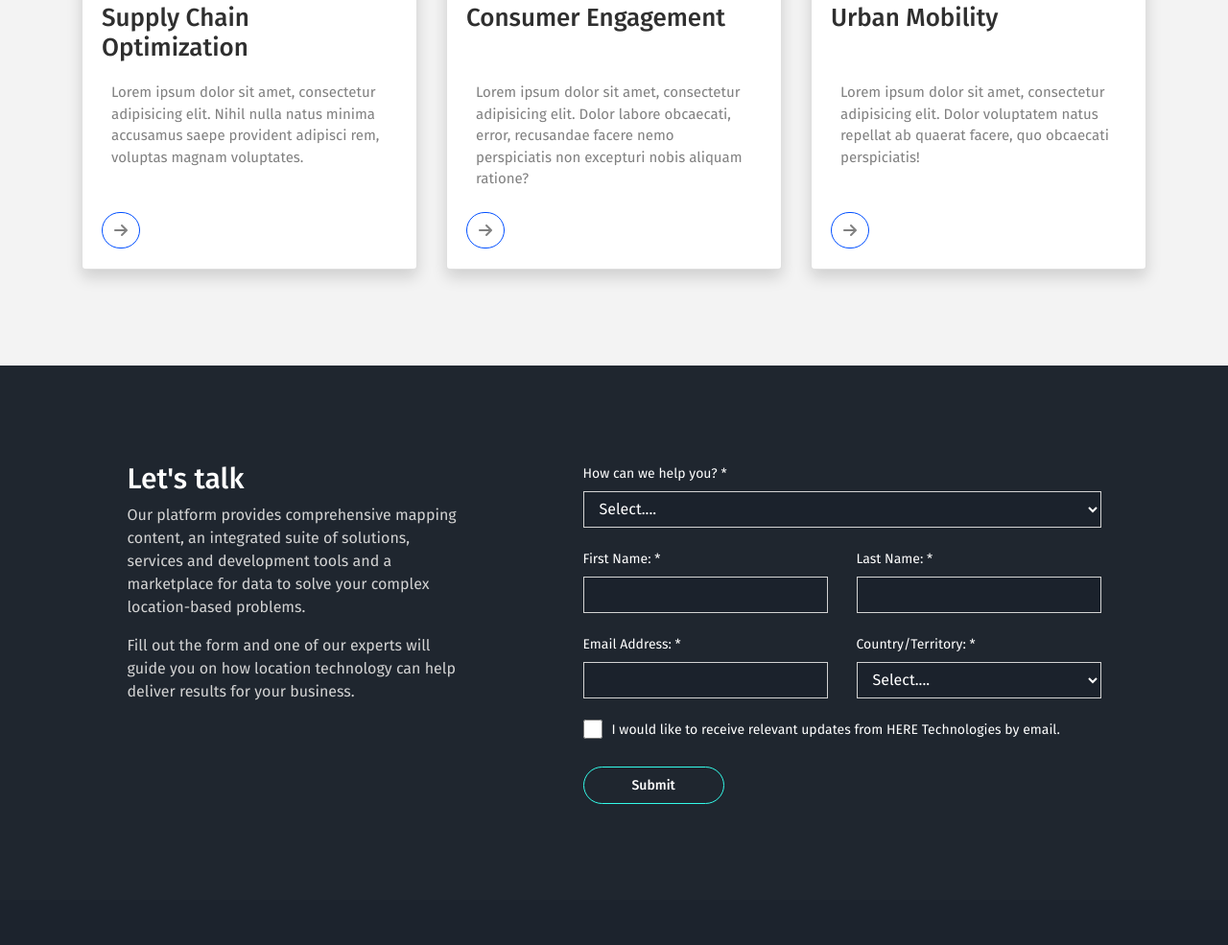
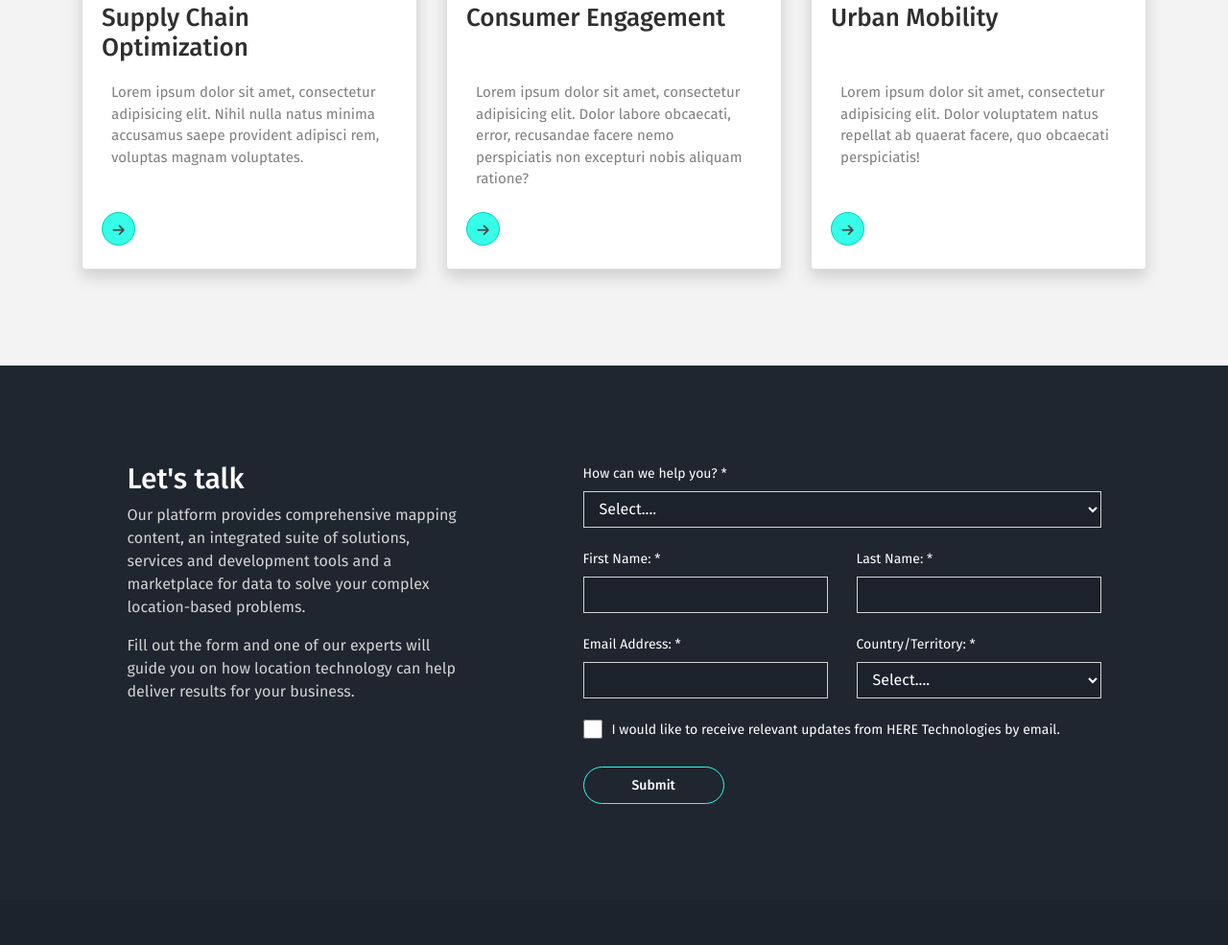
Before and after one commit to sultan-sheikh/here-website-homepage, a plain HTML site: page index.html in a window 1280 px wide. Shown: the part 2885-3870 px from the top of the page at 96% size. Drawn offline with nearby package versions, Linux system fonts and the light colour scheme.

Commit message:
Update style.css

```diff
--- a/css/style.css
+++ b/css/style.css
@@ -210,13 +210,16 @@ padding: 5px 0;
     height: 140px;
 }
 .data-content i{
-	text-align:left;
-	color: gray;
-	font-size: 16px;
-	border: 1px solid #014fff;
-	padding: 10px 12px;
+	transition: .5s ease;
+	font-size: 14px;
+	height: 35px;
+	width: 35px;
+	line-height: 35px;
+	background: #36fde7;
+	color: #4a4a4a;
+	text-align: center;
+	border: 0.4px solid #00d2bb;
 	border-radius: 30px;
-	transition: .5s ease;
 }
 .data-content i:hover{
 	background:white;
```
